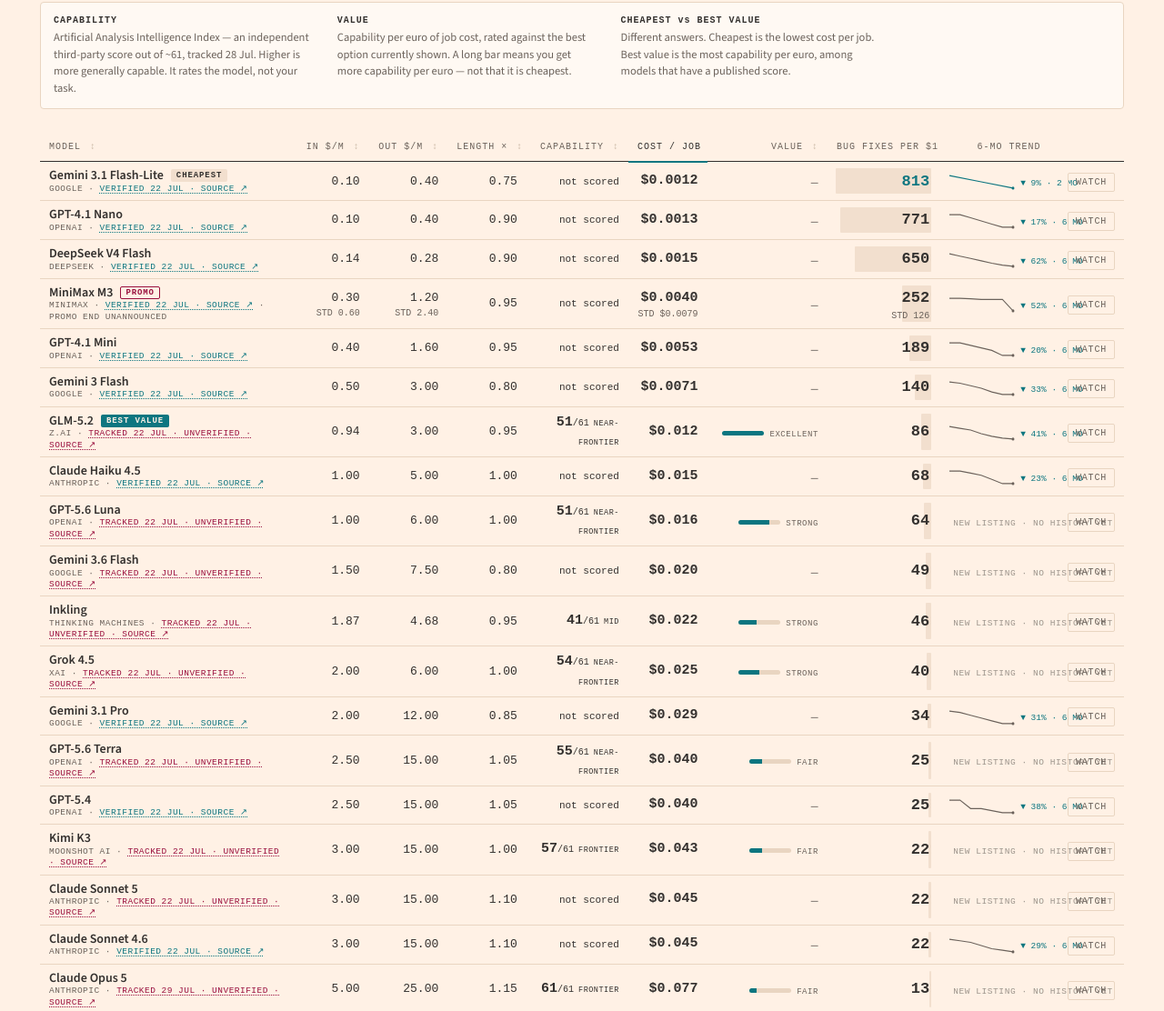
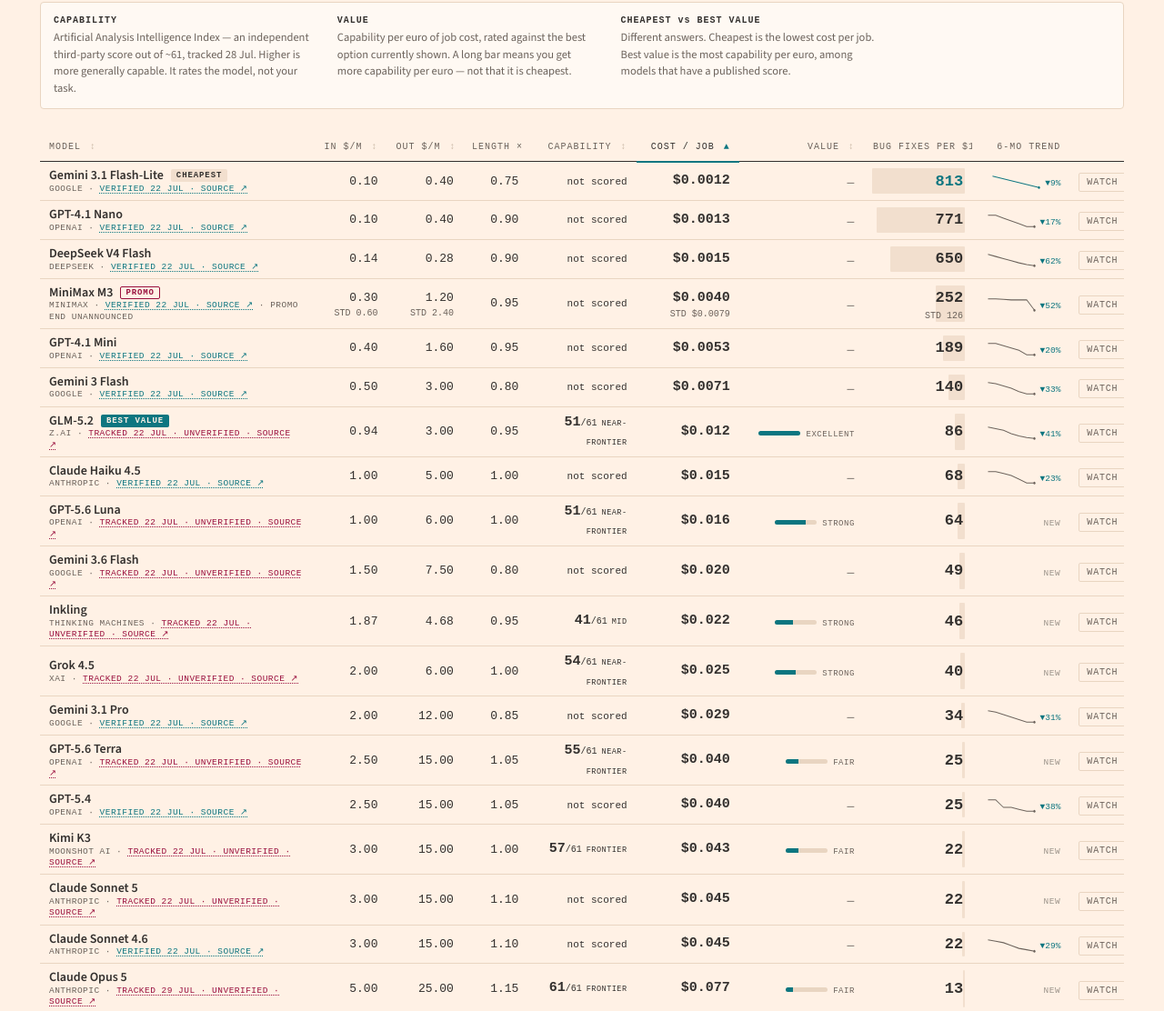
Before and after one commit to rahuldinho17/per-dollar, a plain HTML site: page app.html in a window 1280 px wide. Shown: the part 736-1848 px from the top of the page at 91% size. Drawn offline with nearby package versions, Linux system fonts and the light colour scheme; a web font is replaced by a local one.

Commit message:
Fix trend column bleed: colgroup summed to 117%
The column widths totalled 117%, so the browser rescaled every column and the
6-month trend cell overflowed into its neighbour. Rebalanced to exactly 100%
with per-column classes instead of a shared numeric width.

Also tightened the cell so it fits with room to spare: sparkline 74->54px, and
the row label drops the redundant '· 6 MO' (the column header already states the
period) leaving just '▼17%', with the exact span on hover. 'NEW LISTING · NO
HISTORY YET' shortened to 'NEW' for the same reason.

```diff
--- a/app.html
+++ b/app.html
@@ -145,13 +145,18 @@
   /* ledger */
   .ledger-wrap { margin-top: 26px; overflow-x: auto; }
   table { border-collapse: collapse; width: 100%; min-width: 940px; table-layout: fixed; }
-  col.c-model-w { width: 27%; }
-  col.c-num-w   { width: 8.5%; }
-  col.c-cap-w   { width: 11%; }
-  col.c-jobs-w  { width: 13%; }
-  col.c-val-w   { width: 12%; }
-  col.c-trend-w { width: 12%; }
-  col.c-watch-w { width: 8%; }
+  /* must total exactly 100% — a colgroup that overflows makes the browser rescale
+     columns unpredictably, which is what pushed the trend text into its neighbour */
+  col.c-model-w { width: 25%; }
+  col.c-in-w    { width: 7%; }
+  col.c-out-w   { width: 7%; }
+  col.c-len-w   { width: 6%; }
+  col.c-cap-w   { width: 10%; }
+  col.c-cpj-w   { width: 9.5%; }
+  col.c-jobs-w  { width: 11.5%; }
+  col.c-val-w   { width: 10%; }
+  col.c-trend-w { width: 9%; }
+  col.c-watch-w { width: 5%; }
   thead th { font-family: "Spline Sans Mono", monospace; font-weight: 500; font-size: 10px;
     letter-spacing: 0.1em; color: var(--ink-2); text-align: right; padding: 8px 10px;
     border-bottom: 1.5px solid var(--ink); white-space: nowrap;
@@ -188,9 +193,9 @@
   .watch:hover { border-color: var(--ink); color: var(--ink); }
   .watch:focus-visible { outline: 2px solid var(--teal); outline-offset: 1px; }
   .watch.on { background: var(--ink); border-color: var(--ink); color: var(--paper); }
-  .spark { display: inline-block; width: 74px; height: 20px; vertical-align: middle; }
-  .sparkchg { font-family: "Spline Sans Mono", monospace; font-size: 9.5px; margin-left: 6px; white-space: nowrap; }
-  td.c-spark { white-space: nowrap; }
+  .spark { display: inline-block; width: 54px; height: 18px; vertical-align: middle; }
+  .sparkchg { font-family: "Spline Sans Mono", monospace; font-size: 9.5px; margin-left: 5px; }
+  td.c-spark { white-space: nowrap; overflow: hidden; }
   .sparkchg.dn { color: var(--teal); } .sparkchg.up { color: var(--claret); }
   .sparkchg.new { color: var(--ink-3, #9c948b); letter-spacing: 0.06em; }
   .empty { border: 1px dashed #C9B7A5; background: var(--raised); padding: 26px;
@@ -314,8 +319,8 @@
    <div class="ledger-inner">
     <table aria-label="Model ledger">
       <colgroup>
-        <col class="c-model-w" /><col class="c-num-w" /><col class="c-num-w" />
-        <col class="c-num-w" /><col class="c-cap-w" /><col class="c-num-w" />
+        <col class="c-model-w" /><col class="c-in-w" /><col class="c-out-w" />
+        <col class="c-len-w" /><col class="c-cap-w" /><col class="c-cpj-w" />
         <col class="c-jobs-w" /><col class="c-val-w" /><col class="c-trend-w" /><col class="c-watch-w" />
       </colgroup>
       <thead><tr>
@@ -686,9 +691,9 @@ function render() {
       <td class="num jobs barcell c-jobs" data-label="${esc((task.unit + " per " + fmtBudget(budget)).toUpperCase())}">
         <i class="bar" style="width:${Math.max(1.5, m.count / maxCount * 86)}%"></i><span>${big(m.count)}${alt("jobs", big(Math.floor(budget / (m.cptAlt || 1))))}</span></td>
       <td class="c-spark">${m.trend.length < 3
-        ? '<span class="sparkchg new">NEW LISTING · NO HISTORY YET</span>'
+        ? '<span class="sparkchg new" title="No price history yet">NEW</span>'
         : spark(m.trend, m.cpt, m.id === cheap.id ? "#0D7680" : "#6b625b") +
-          `<span class="sparkchg ${tc.pct <= 0 ? "dn" : "up"}">${tc.pct <= 0 ? "▼" : "▲"} ${Math.abs(tc.pct).toFixed(0)}% · ${tc.months} MO</span>`}</td>
+          `<span class="sparkchg ${tc.pct <= 0 ? "dn" : "up"}" title="${tc.months} months">${tc.pct <= 0 ? "▼" : "▲"}${Math.abs(tc.pct).toFixed(0)}%</span>`}</td>
       <td class="c-watch"><button class="watch ${watch.has(m.id)?"on":""}" data-w="${m.id}"
         aria-pressed="${watch.has(m.id)}">${watch.has(m.id)?"WATCHING":"WATCH"}</button></td>
     </tr>`;
```
